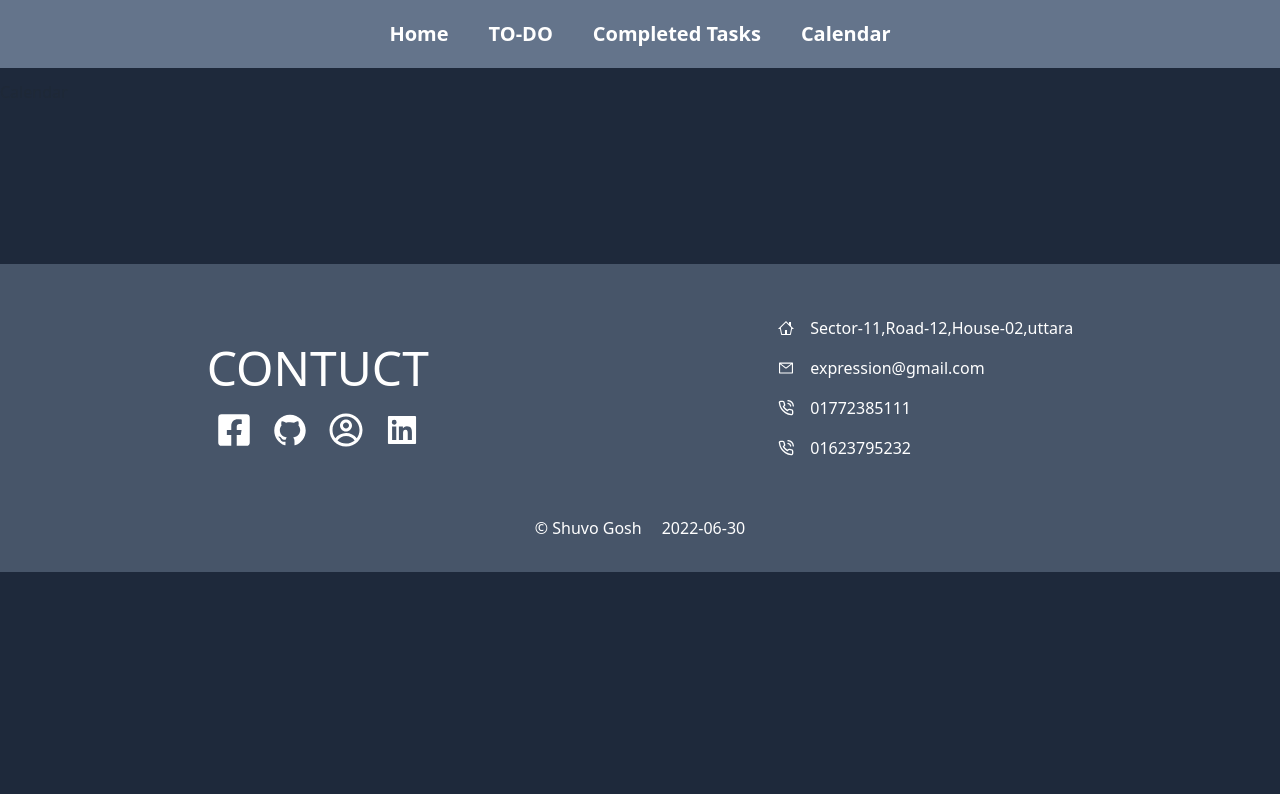
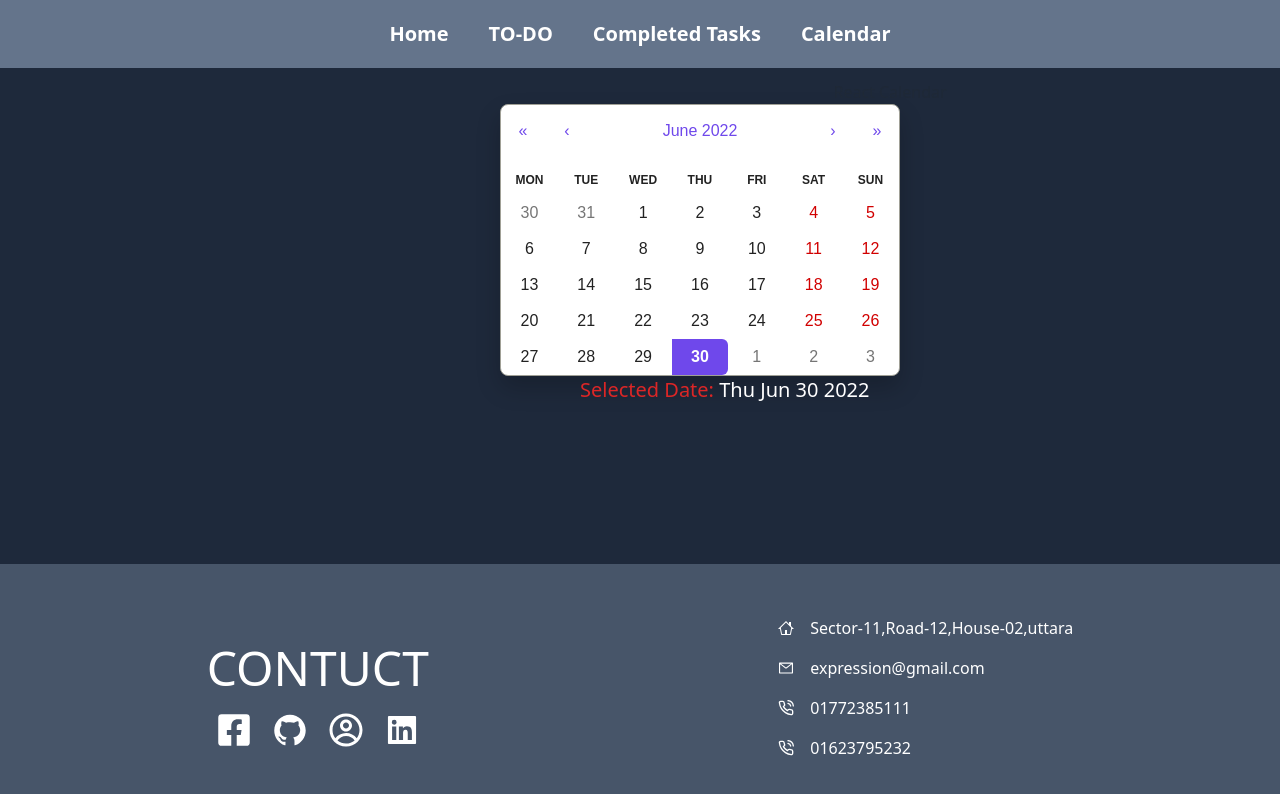
Before and after one commit to Shuvoghosh7/task_management, a React (Create React App) app: page /calendar in a window 1280 px wide. Shown: the top 794 px of the page. Built offline with nearby package versions, Linux system fonts and the light colour scheme.

Commit message:
add calender

```diff
--- /dev/null
+++ b/src/Component/Calendar/CalendarForDate.css
@@ -0,0 +1,88 @@
+.react-calendar {
+    width: 400px;
+    max-width: 100%;
+    background-color: #fff;
+    color: #222;
+    border-radius: 8px;
+    box-shadow: 0 12px 24px rgba(0, 0, 0, 0.2);
+    font-family: Arial, Helvetica, sans-serif;
+    line-height: 1.125em;
+   }
+   .react-calendar__navigation button {
+    color: #6f48eb;
+    min-width: 44px;
+    background: none;
+    font-size: 16px;
+    margin-top: 8px;
+   }
+   .react-calendar__navigation button:enabled:hover,
+   .react-calendar__navigation button:enabled:focus {
+    background-color: #f8f8fa;
+   }
+   .react-calendar__navigation button[disabled] {
+    background-color: #f0f0f0;
+   }
+   abbr[title] {
+    text-decoration: none;
+   }
+   /* .react-calendar__month-view__days__day--weekend {
+    color: #d10000;
+   } */
+   .react-calendar__tile:enabled:hover,
+   .react-calendar__tile:enabled:focus {
+    background: #f8f8fa;
+    color: #6f48eb;
+    border-radius: 6px;
+   }
+   .react-calendar__tile--now {
+    background: #6f48eb33;
+    border-radius: 6px;
+    font-weight: bold;
+    color: #6f48eb;
+   }
+   .react-calendar__tile--now:enabled:hover,
+   .react-calendar__tile--now:enabled:focus {
+    background: #6f48eb33;
+    border-radius: 6px;
+    font-weight: bold;
+    color: #6f48eb;
+   }
+   .react-calendar__tile--hasActive:enabled:hover,
+   .react-calendar__tile--hasActive:enabled:focus {
+    background: #f8f8fa;
+   }
+   .react-calendar__tile--active {
+    background: #6f48eb;
+    border-radius: 6px;
+    font-weight: bold;
+    color: white;
+   }
+   .react-calendar__tile--active:enabled:hover,
+   .react-calendar__tile--active:enabled:focus {
+    background: #6f48eb;
+    color: white;
+   }
+   .react-calendar--selectRange .react-calendar__tile--hover {
+    background-color: #f8f8fa;
+   }
+   .react-calendar__tile--range {
+    background: #f8f8fa;
+    color: #6f48eb;
+    border-radius: 0;
+   }
+   .react-calendar__tile--rangeStart {
+    border-top-right-radius: 0;
+    border-bottom-right-radius: 0;
+    border-top-left-radius: 6px;
+    border-bottom-left-radius: 6px;
+    background: #6f48eb;
+    color: white;
+   }
+   .react-calendar__tile--rangeEnd {
+    border-top-left-radius: 0;
+    border-bottom-left-radius: 0;
+    border-top-right-radius: 6px;
+    border-bottom-right-radius: 6px;
+    background: #6f48eb;
+    color: white;
+   }
--- a/src/Component/Calendar/CalendarForDate.js
+++ b/src/Component/Calendar/CalendarForDate.js
@@ -1,9 +1,19 @@
-import React from 'react';
-
+import React, { useState } from 'react';
+import Calendar from 'react-calendar';
+import 'react-calendar/dist/Calendar.css';
+import './CalendarForDate.css'
 const CalendarForDate = () => {
+    const [date, setDate] = useState(new Date());
     return (
-        <div className='mt-20'>
-            <h1>Calendar</h1>
+        <div className='app  mt-20 lg:ml-[500px]'>
+            <h1 className='text-center'>React Calendar</h1>
+            <div className='calendar-container'>
+                <Calendar onChange={setDate} value={date} />
+            </div>
+            <p className='ml-20 text-white text-xl'>
+                <span className='bold text-red-600'>Selected Date:</span>{' '}
+                {date.toDateString()}
+            </p>
         </div>
     );
 };
--- a/src/Component/Home/Home.js
+++ b/src/Component/Home/Home.js
@@ -14,7 +14,7 @@
 }
   return (
     <div className='mt-20 mx-10'>
-
+      <h1 className='text-red-500 text-3xl text-center mb-3 font-bold'>INCOMPLETE TASK</h1>
       <div className='grid lg:grid-cols-3 md:grid-cols-2 grid-cols-1 gap-4'>
         {
           taskinfo?.map(info => <ShowTask
```
